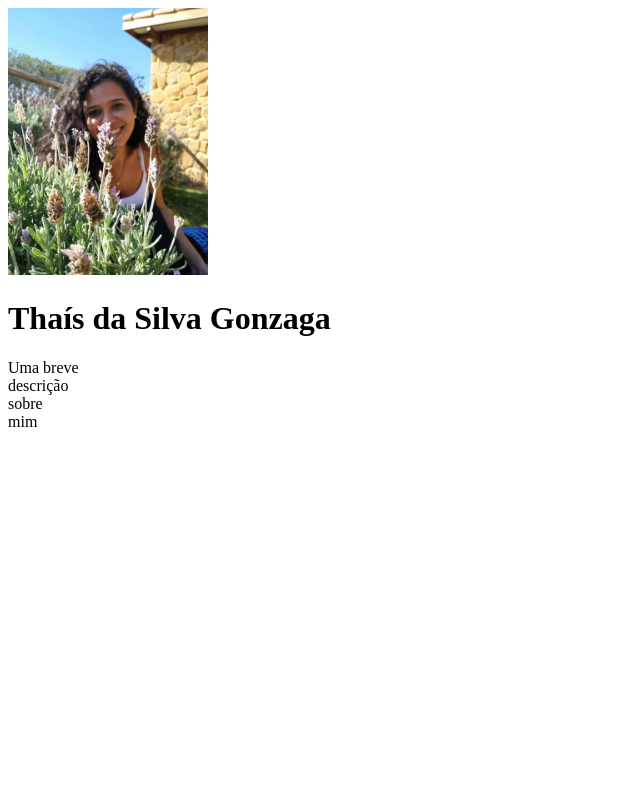
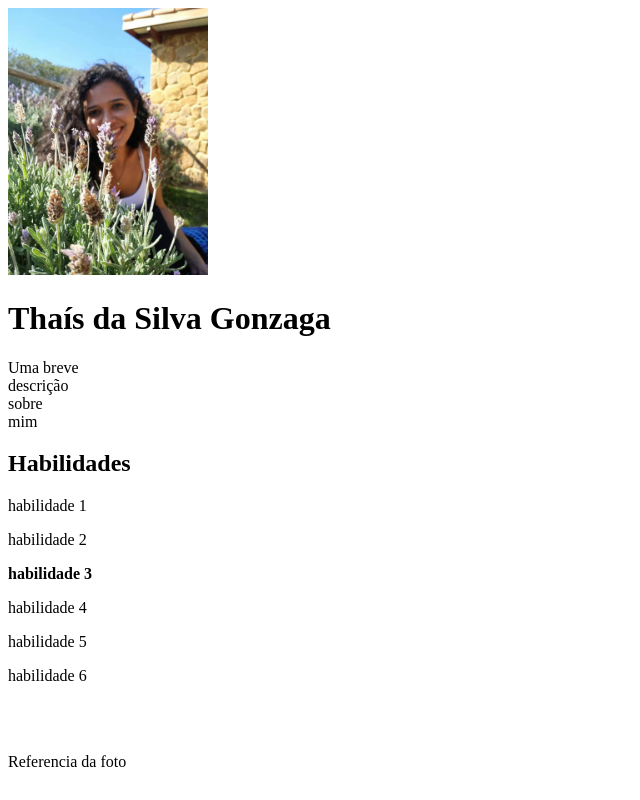
Before and after one commit to Thais-Gonzaga/Portifolio, a plain HTML site: page index.html in a window 1280 px wide. Shown: the whole page, without its empty margins (0-640 px from the left). Drawn offline with Linux system fonts and the light colour scheme.

Commit message:
Adicionado habilidades, link para foto

```diff
--- a/index.html
+++ b/index.html
@@ -6,12 +6,25 @@
   </head>
 
   <body>
-    <img src="imagens/thaisGonzaga.jpg" width="200px" alt="Foto de perfil">
+    <a href="#nome"> <img src="imagens/thaisGonzaga.jpg" width="200px" alt="Foto de perfil">
+    </a>
 
-    <h1>Thaís da Silva Gonzaga</h1>
+    <h1> Thaís da Silva Gonzaga </h1>
 
     <p> Uma breve<br> descrição<br> sobre<br> mim
     </p>
+
+    <h2> Habilidades</h2>
+    <p> habilidade 1</p>
+    <p> habilidade 2</p>
+    <p> <strong>habilidade 3</strong> </p>
+    <p> habilidade 4</p>
+    <p> habilidade 5</p>
+    <p> habilidade 6</p>
+    <br>
+    <br>
+
+    <p id="nome"> Referencia da foto</p>
 
 
 
```
